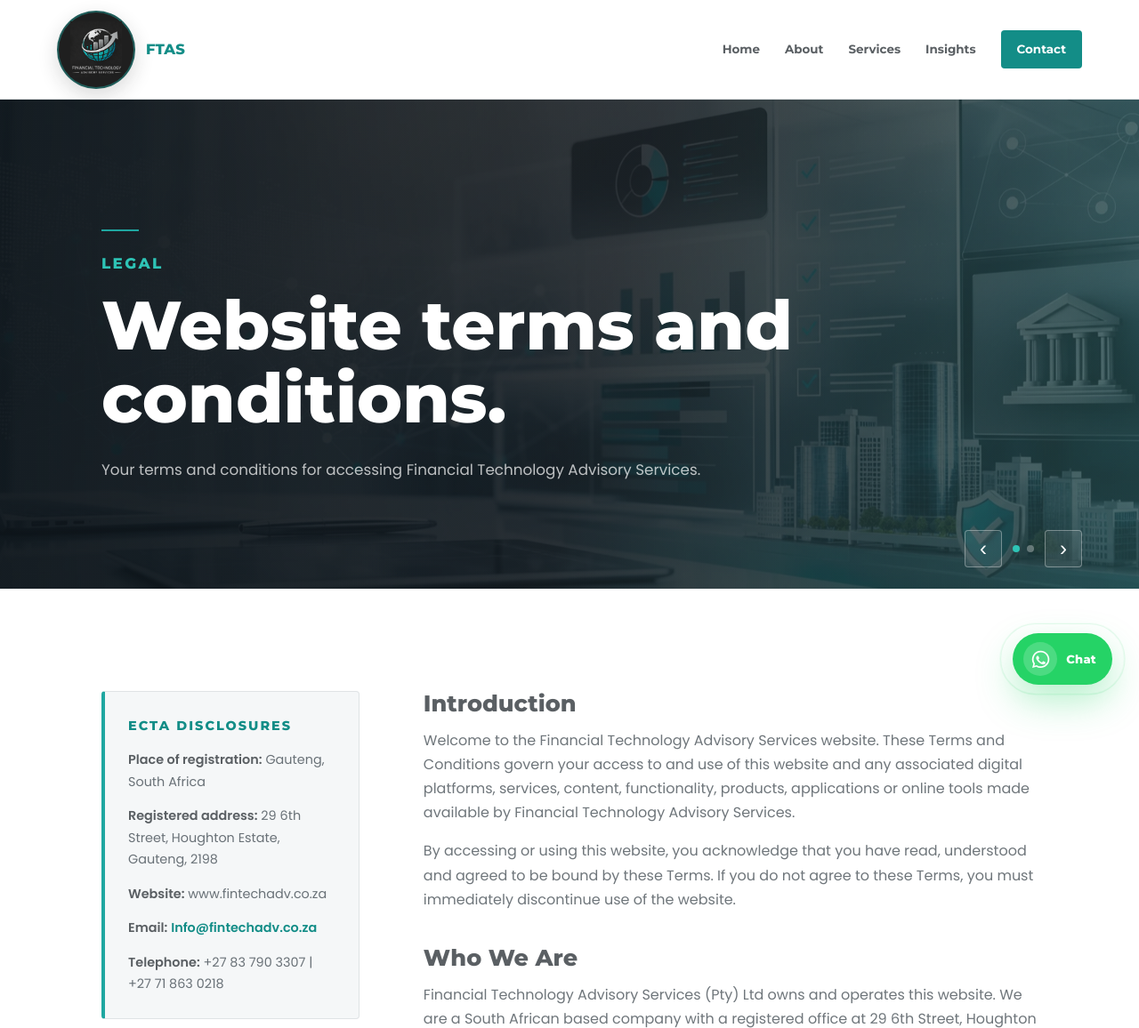
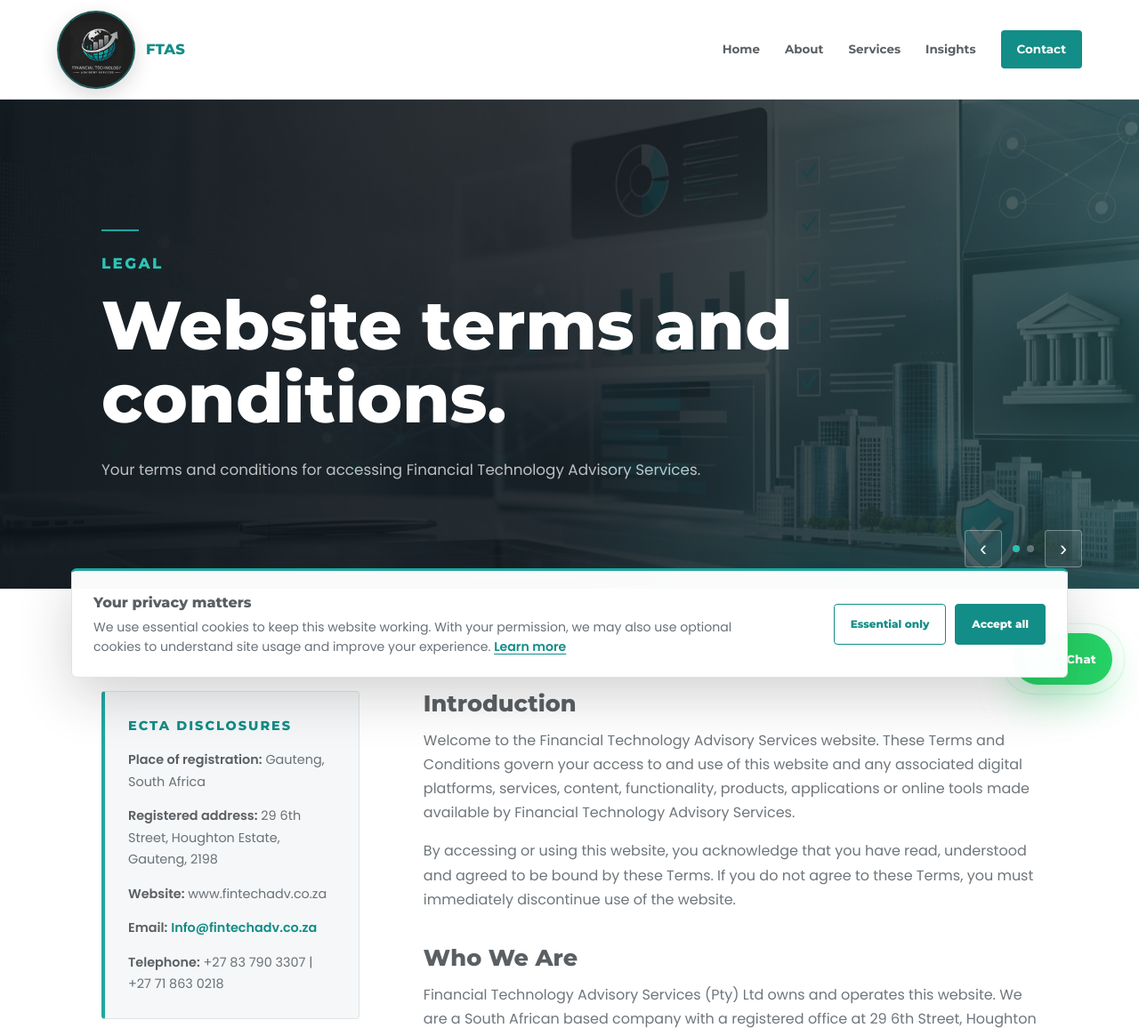
Before and after one commit to theo117/FTAS, a PHP site: page /terms.html in a window 1280 px wide. Shown: the top 1156 px of the page at 89% size. Run offline with PHP 8.4, Linux system fonts and the light colour scheme.

Commit message:
Add cookie consent banner

```diff
--- a/script.js
+++ b/script.js
@@ -7,6 +7,7 @@ const defaultWhatsappMessage =
 const postsFeedPath = "posts.json";
 const siteUrl = "https://www.fintechadv.co.za";
 const skipIntroStorageKey = "ftasSkipIntro";
+const cookieConsentStorageKey = "ftasCookieConsent";
 const prefersReducedMotion = window.matchMedia("(prefers-reduced-motion: reduce)").matches;
 let compactNavActivationTime = 0;
 let transitionElement;
@@ -678,6 +679,65 @@ const createWhatsappWidget = () => {
   }
 };
 
+const createCookieConsent = () => {
+  let savedConsent;
+
+  try {
+    savedConsent = localStorage.getItem(cookieConsentStorageKey);
+  } catch {
+    savedConsent = null;
+  }
+
+  if (savedConsent === "all" || savedConsent === "essential") {
+    document.documentElement.dataset.cookieConsent = savedConsent;
+    return;
+  }
+
+  const banner = document.createElement("section");
+  banner.className = "cookie-consent";
+  banner.setAttribute("aria-label", "Cookie consent");
+  banner.setAttribute("role", "dialog");
+  banner.setAttribute("aria-live", "polite");
+  banner.innerHTML = `
+    <div class="cookie-consent__copy">
+      <strong>Your privacy matters</strong>
+      <p>
+        We use essential cookies to keep this website working. With your permission,
+        we may also use optional cookies to understand site usage and improve your experience.
+        <a href="terms.html#privacy-cookies">Learn more</a>
+      </p>
+    </div>
+    <div class="cookie-consent__actions">
+      <button class="cookie-consent__button cookie-consent__button--secondary" type="button" data-cookie-choice="essential">
+        Essential only
+      </button>
+      <button class="cookie-consent__button cookie-consent__button--primary" type="button" data-cookie-choice="all">
+        Accept all
+      </button>
+    </div>
+  `;
+
+  const saveChoice = (choice) => {
+    try {
+      localStorage.setItem(cookieConsentStorageKey, choice);
+    } catch {
+      // The choice still applies for this page view when storage is unavailable.
+    }
+
+    document.documentElement.dataset.cookieConsent = choice;
+    banner.classList.add("is-hiding");
+    window.setTimeout(() => banner.remove(), prefersReducedMotion ? 0 : 220);
+  };
+
+  banner.querySelectorAll("[data-cookie-choice]").forEach((button) => {
+    button.addEventListener("click", () => saveChoice(button.dataset.cookieChoice));
+  });
+
+  document.body.append(banner);
+  requestAnimationFrame(() => banner.classList.add("is-visible"));
+};
+
+createCookieConsent();
 createWhatsappWidget();
 enableContactForm();
 addSliderToPageHero();
--- a/style.css
+++ b/style.css
@@ -2066,3 +2066,129 @@ body.page-transitioning .whatsapp-widget {
     width: 100%;
   }
 }
+
+.cookie-consent {
+  position: fixed;
+  right: clamp(16px, 3vw, 38px);
+  bottom: clamp(16px, 3vw, 38px);
+  left: clamp(16px, 3vw, 38px);
+  z-index: 200;
+  display: grid;
+  grid-template-columns: minmax(0, 1fr) auto;
+  align-items: center;
+  gap: 26px;
+  max-width: 1120px;
+  margin: 0 auto;
+  padding: 22px 24px;
+  color: var(--ink);
+  background: rgba(255, 255, 255, 0.98);
+  border: 1px solid var(--line);
+  border-top: 3px solid var(--teal);
+  border-radius: 6px;
+  box-shadow: 0 20px 60px rgba(31, 31, 31, 0.2);
+  opacity: 0;
+  transform: translateY(18px);
+  transition: opacity 220ms ease, transform 220ms ease;
+}
+
+.cookie-consent.is-visible {
+  opacity: 1;
+  transform: translateY(0);
+}
+
+.cookie-consent.is-hiding {
+  opacity: 0;
+  transform: translateY(12px);
+}
+
+.cookie-consent__copy strong {
+  display: block;
+  margin-bottom: 4px;
+  color: var(--heading);
+  font-family: "Montserrat", Calibri, Arial, sans-serif;
+  font-size: 1rem;
+  font-weight: 800;
+}
+
+.cookie-consent__copy p {
+  max-width: 720px;
+  margin: 0;
+  font-size: 0.88rem;
+  line-height: 1.55;
+}
+
+.cookie-consent__copy a {
+  color: var(--teal-dark);
+  font-weight: 700;
+  text-decoration: underline;
+  text-underline-offset: 3px;
+}
+
+.cookie-consent__actions {
+  display: flex;
+  gap: 10px;
+}
+
+.cookie-consent__button {
+  min-height: 46px;
+  padding: 0 18px;
+  font-family: "Montserrat", Calibri, Arial, sans-serif;
+  font-size: 0.75rem;
+  font-weight: 800;
+  white-space: nowrap;
+  border: 1px solid var(--teal-dark);
+  border-radius: 4px;
+  cursor: pointer;
+}
+
+.cookie-consent__button--primary {
+  color: #ffffff;
+  background: var(--teal-dark);
+}
+
+.cookie-consent__button--secondary {
+  color: var(--teal-dark);
+  background: #ffffff;
+}
+
+.cookie-consent__button:hover,
+.cookie-consent__button:focus-visible {
+  box-shadow: 0 0 0 3px rgba(31, 167, 161, 0.2);
+  outline: none;
+}
+
+@media (max-width: 760px) {
+  .cookie-consent {
+    grid-template-columns: 1fr;
+    gap: 16px;
+    padding: 20px;
+  }
+
+  .cookie-consent__actions {
+    display: grid;
+    grid-template-columns: 1fr 1fr;
+  }
+
+  .cookie-consent__button {
+    width: 100%;
+    padding: 0 12px;
+  }
+}
+
+@media (max-width: 420px) {
+  .cookie-consent {
+    right: 12px;
+    bottom: 12px;
+    left: 12px;
+  }
+
+  .cookie-consent__actions {
+    grid-template-columns: 1fr;
+  }
+}
+
+@media (prefers-reduced-motion: reduce) {
+  .cookie-consent {
+    transition: none;
+  }
+}
--- a/terms.html
+++ b/terms.html
@@ -124,7 +124,7 @@
               reputation or operations of Financial Technology Advisory Services.
             </p>
 
-            <h2>Privacy, Personal Information And Cookies</h2>
+            <h2 id="privacy-cookies">Privacy, Personal Information And Cookies</h2>
             <p>
               Financial Technology Advisory Services is committed to protecting privacy and
               processing personal information in accordance with POPIA, ECTA and applicable South
```
